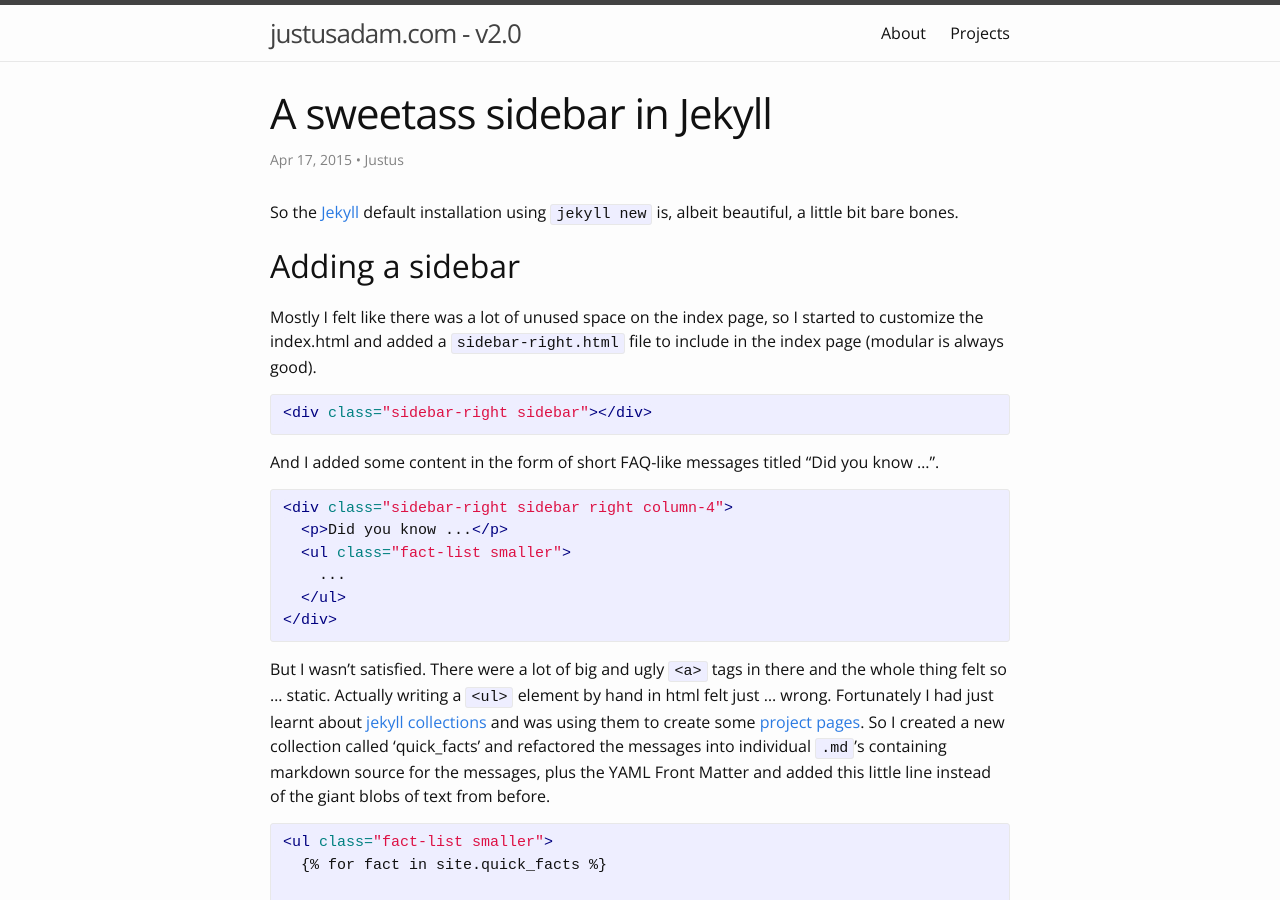
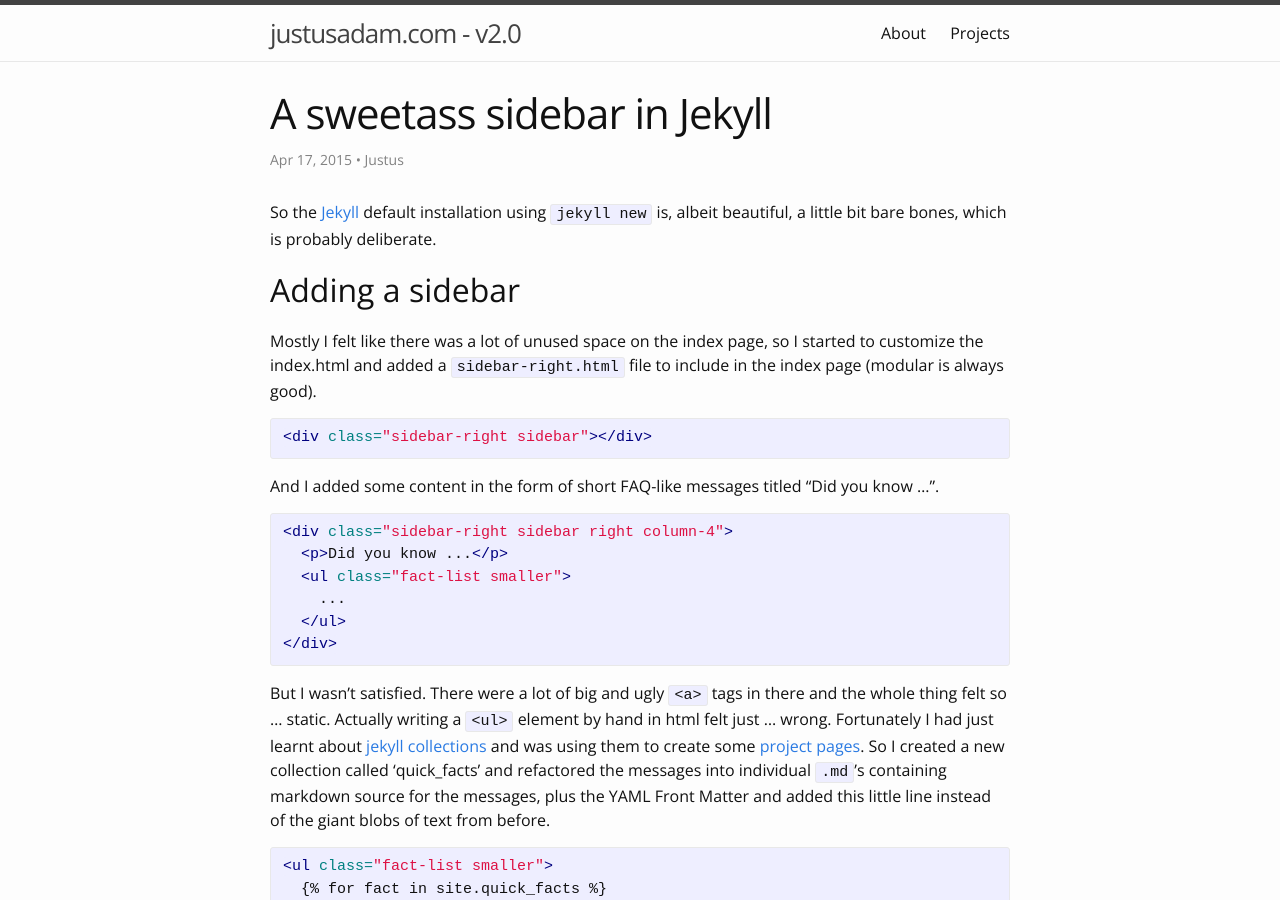
Before and after one commit to JustusAdam/justusadam.github.io, a Jekyll site: the page built from _posts/2015-04-17-a-sweetass-sidebar.md, in a window 1280 px wide and 900 px high. Built offline with Jekyll 4.4.1, drawn with Linux system fonts in a browser that asks for light colours.

Commit message:
improoving latest post

```diff
--- a/_posts/2015-04-17-a-sweetass-sidebar.md
+++ b/_posts/2015-04-17-a-sweetass-sidebar.md
@@ -3,7 +3,7 @@
 author: Justus
 ---
 
-So the [Jekyll](//jekyllrb.org) default installation using `jekyll new` is, albeit beautiful, a little bit bare bones.
+So the [Jekyll](//jekyllrb.org) default installation using `jekyll new` is, albeit beautiful, a little bit bare bones, which is probably deliberate.
 
 ## Adding a sidebar
 
```
